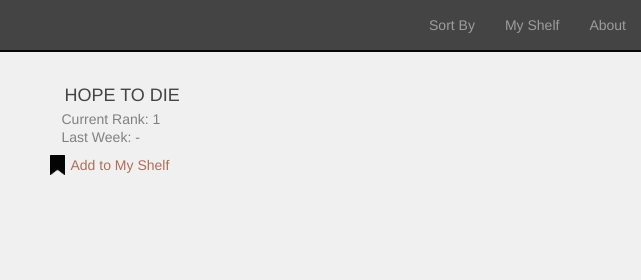
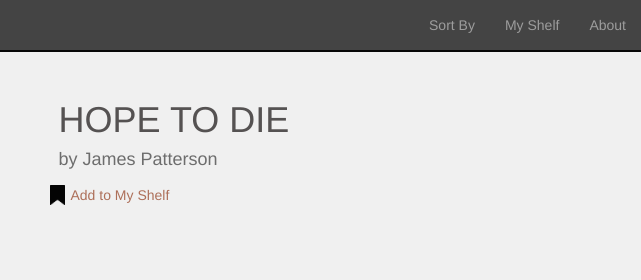
Before and after one commit to bxguan8888/UI-group-project, a plain HTML site: page main/individualBook.html in a window 1280 px wide. Shown: the top 280 px of the page, 639-1280 px from the left. Drawn offline with Linux system fonts and the light colour scheme.

Commit message:
individual book
individual book

```diff
--- a/main/css/main.css
+++ b/main/css/main.css
@@ -50,3 +50,11 @@
 .add-favo{
 	margin-top: 30px;
 }
+
+.detail-title {
+	color:#555252;
+}
+
+.detail-subtit {
+	color:#6d6d6d;
+}
--- a/main/individualBook.html
+++ b/main/individualBook.html
@@ -85,14 +85,11 @@
                 <div class="book-content">
                     <div class="row" id="update">
                         <div class="col-sm-5">
-                            <a target="#" href="" id="">
-                                <img id="book-img" src="http://du.ec2.nytimes.com.s3.amazonaws.com/prd/books/9780316210942.jpeg" alt="" style="display:inline; margin:6px" width="90%">
-                            </a>
+                            <img id="book-img" src="http://du.ec2.nytimes.com.s3.amazonaws.com/prd/books/9780316210942.jpeg" alt="" style="display:inline; margin:6px" width="90%">
                         </div>
                             <div class="col-sm-7">
-                            <h4 id="book-title" class="book-title">HOPE TO DIE</h4>
-                            <h5 id="book-rank-now" class="book-desc">Current Rank:  1</h5>
-                            <h5 id="book-rank-last" class="book-desc">Last Week: -</h5>
+                            <h1 id="detail-title" class="detail-title">HOPE TO DIE</h2>
+                            <h4 id="detail-author" class="detail-subtit">by James Patterson</h3>
                             </div>
                             <div class="add-favo">
                                 <div class="favo-icon" id="favo_icon1" onClick="add_favo(1)" title="favorite" style="margin:6px;"></div>
```
